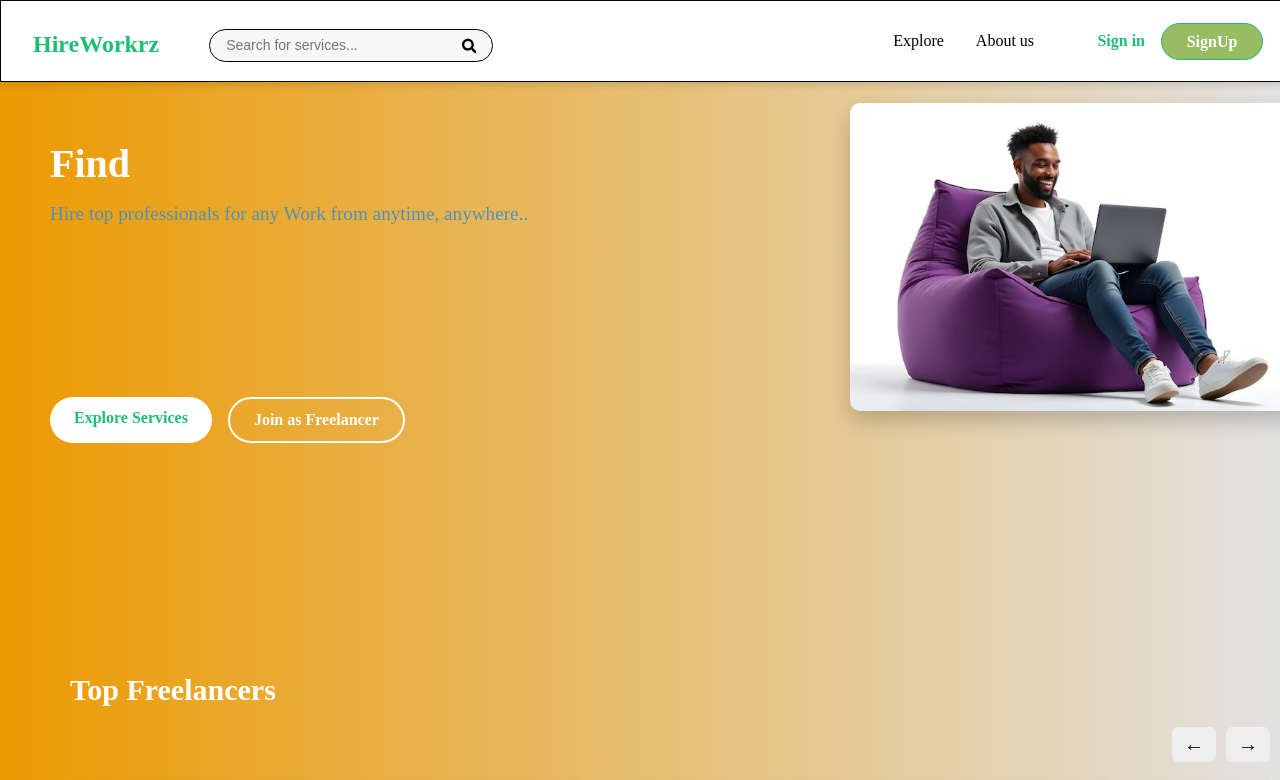
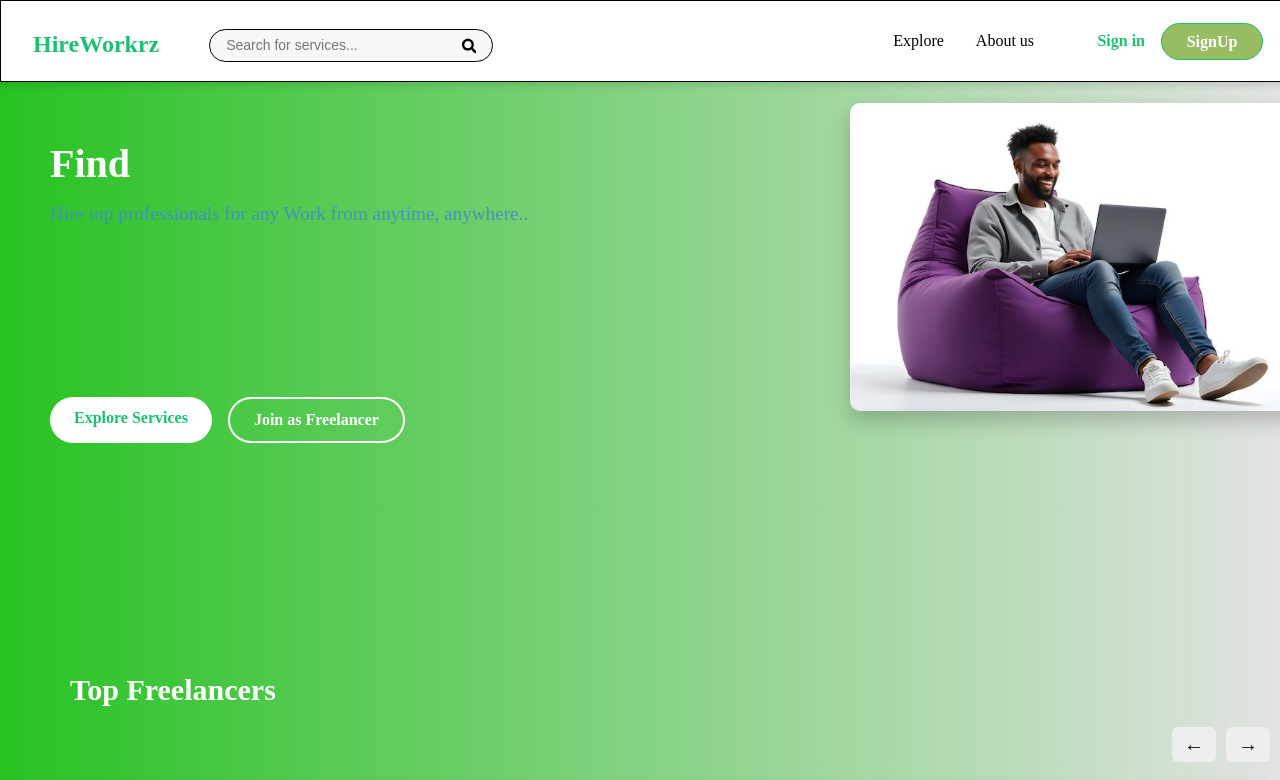
Before and after one commit to mohan99346/HireWorkrz-Versions, a React (Vite) app: page / in a window 1280 px wide. Shown: the top 780 px of the page. Built offline with nearby package versions, Linux system fonts and the light colour scheme.

Commit message:
Change: Hero bg color

```diff
--- a/src/styles/firstpage.css
+++ b/src/styles/firstpage.css
@@ -14,7 +14,7 @@
 
   height: 550vh;
 
-  background: linear-gradient(to right,#ec9a01, #e2e2e2 );
+  background: linear-gradient(to right,#27c222, #e2e2e2 );
   color:#408EC6 ;
 }
 
```
